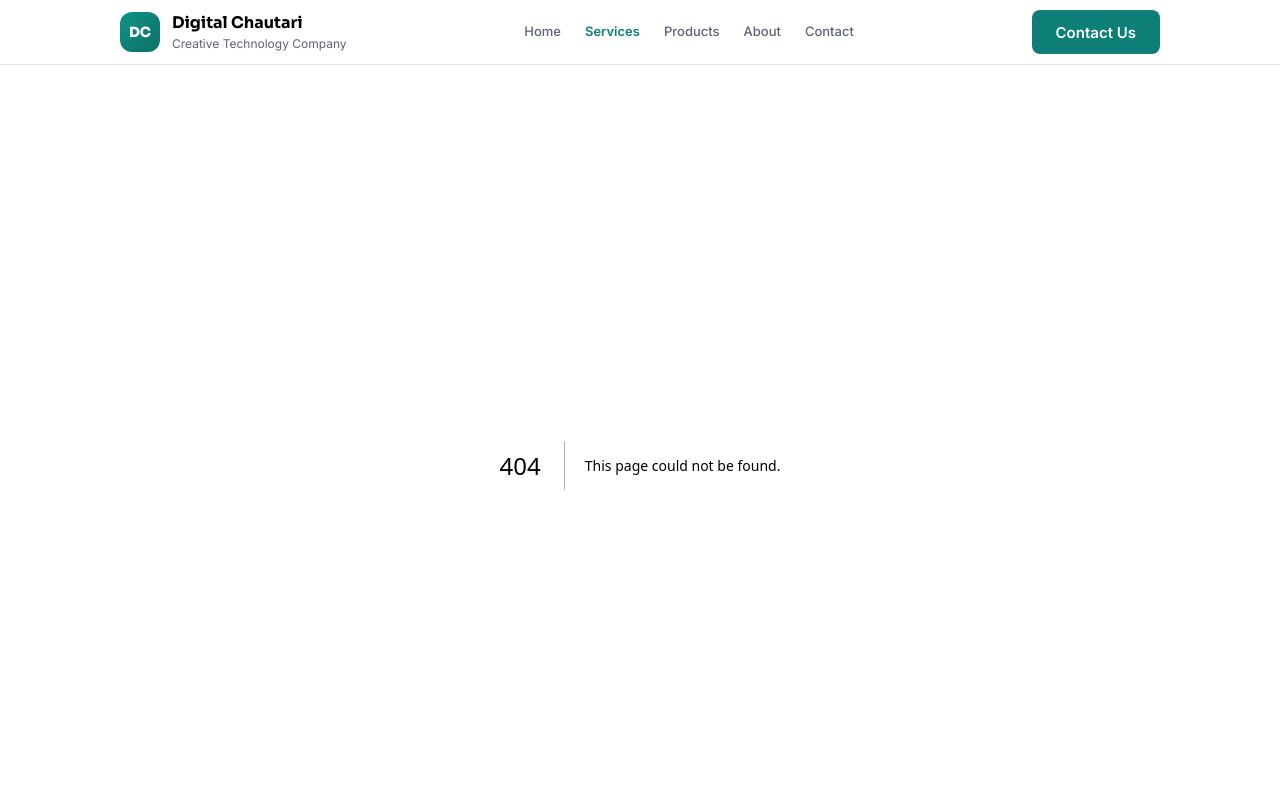
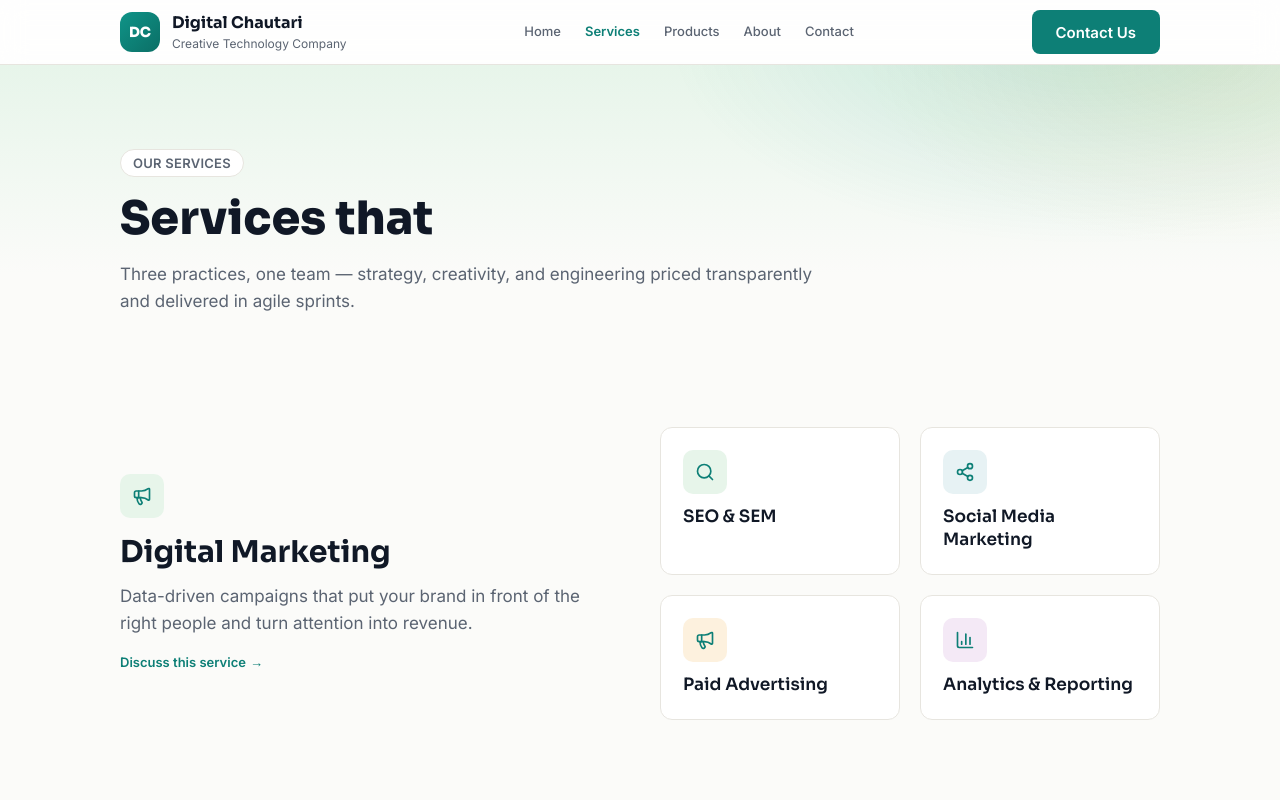
Before and after one commit to dhunganasaroj3/digital-chautari, a Next.js app: page /services in a window 1280 px wide. Before the commit this address had no page. Shown: the top 800 px of the page. Built offline with nearby package versions, Linux system fonts and the light colour scheme.

Commit message:
feat(services): category rows with alternating layout + sub-service mini-cards (S2.2)

```diff
--- /dev/null
+++ b/app/services/page.tsx
@@ -0,0 +1,20 @@
+import type { Metadata } from "next";
+import { Hero } from "@/components/sections/Hero";
+import { ServiceCategoryRow } from "@/components/sections/ServiceCategoryRow";
+import { CATEGORIES, SERVICES_HERO } from "@/lib/data/services";
+
+export const metadata: Metadata = {
+  title: "Services",
+  description: SERVICES_HERO.lede,
+};
+
+export default function ServicesPage() {
+  return (
+    <>
+      <Hero {...SERVICES_HERO} />
+      {CATEGORIES.map((category, i) => (
+        <ServiceCategoryRow key={category.id} category={category} flip={i % 2 === 1} />
+      ))}
+    </>
+  );
+}
--- /dev/null
+++ b/components/sections/ServiceCategoryRow.tsx
@@ -0,0 +1,49 @@
+import Link from "next/link";
+import { Section } from "@/components/ui/Section";
+import { IconChip } from "@/components/ui/IconChip";
+import { Card } from "@/components/ui/Card";
+import { StaggerGroup } from "@/components/motion/StaggerGroup";
+import { toIcon } from "@/lib/utils";
+import type { CATEGORIES } from "@/lib/data/services";
+
+type Category = (typeof CATEGORIES)[number];
+
+type Props = {
+  category: Category;
+  /** Rows alternate: odd rows put the text column on the right. */
+  flip?: boolean;
+};
+
+export function ServiceCategoryRow({ category, flip = false }: Props) {
+  const Icon = toIcon(category.icon);
+  return (
+    <Section id={category.id} className="scroll-mt-20">
+      <div className="nav:grid-cols-2 grid grid-cols-1 items-center gap-10">
+        <div className={flip ? "nav:order-2" : undefined}>
+          <IconChip icon={Icon} />
+          <h2 className="font-heading text-h2 nav:text-h2-lg mt-4 font-bold">{category.title}</h2>
+          <p className="text-lede text-text-muted nav:text-lede-lg mt-3">{category.body}</p>
+          <Link
+            href="/contact"
+            className="text-small-lg text-action mt-4 inline-flex items-center gap-1 font-semibold hover:underline"
+          >
+            Discuss this service <span aria-hidden>→</span>
+          </Link>
+        </div>
+        <StaggerGroup className={`grid grid-cols-2 gap-5 ${flip ? "nav:order-1" : ""}`}>
+          {category.subs.map((sub, i) => {
+            const SubIcon = toIcon(sub.icon);
+            return (
+              <Card key={sub.title} reveal>
+                <IconChip icon={SubIcon} tone={i} />
+                <h3 className="font-heading text-h3 nav:text-h3-lg mt-3 font-semibold">
+                  {sub.title}
+                </h3>
+              </Card>
+            );
+          })}
+        </StaggerGroup>
+      </div>
+    </Section>
+  );
+}
```
Also changed, not shown: 1 other file (tests, documents, lock files or other folders).
